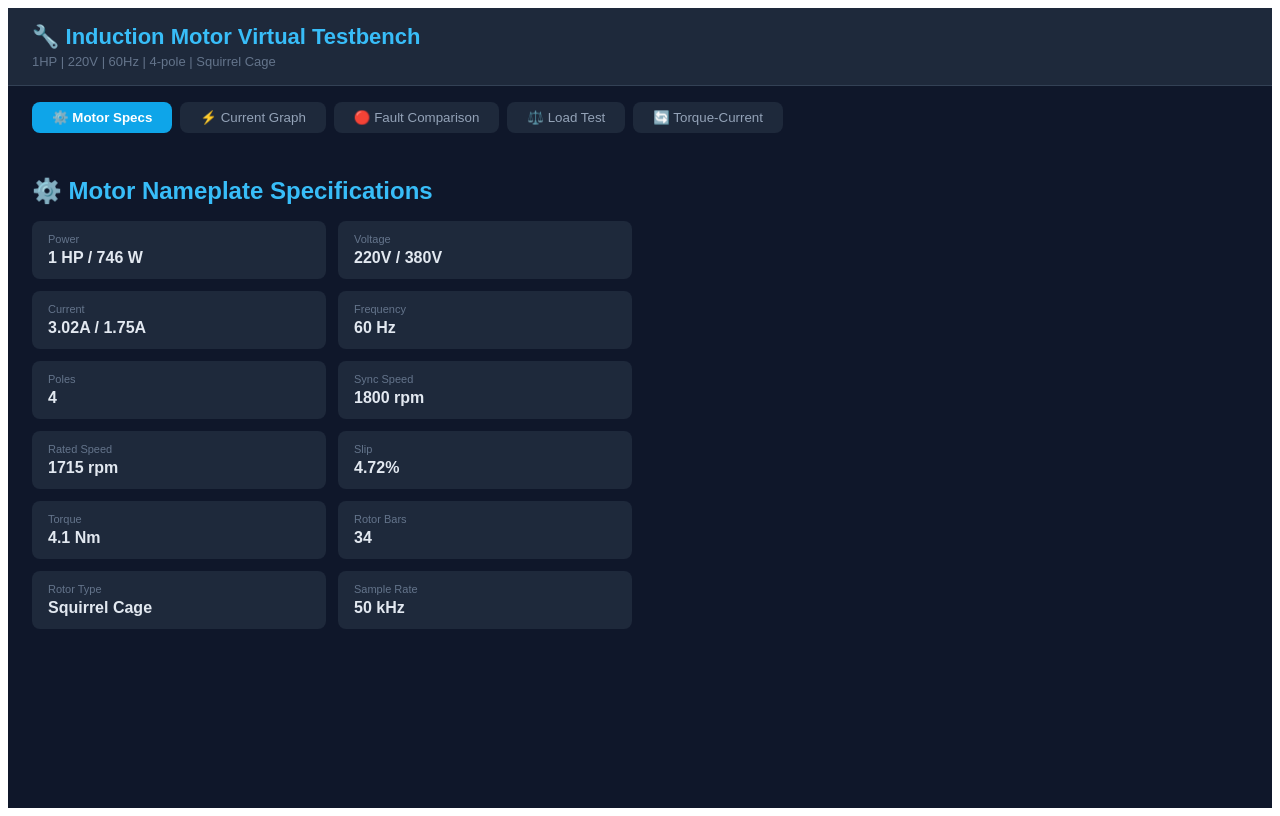
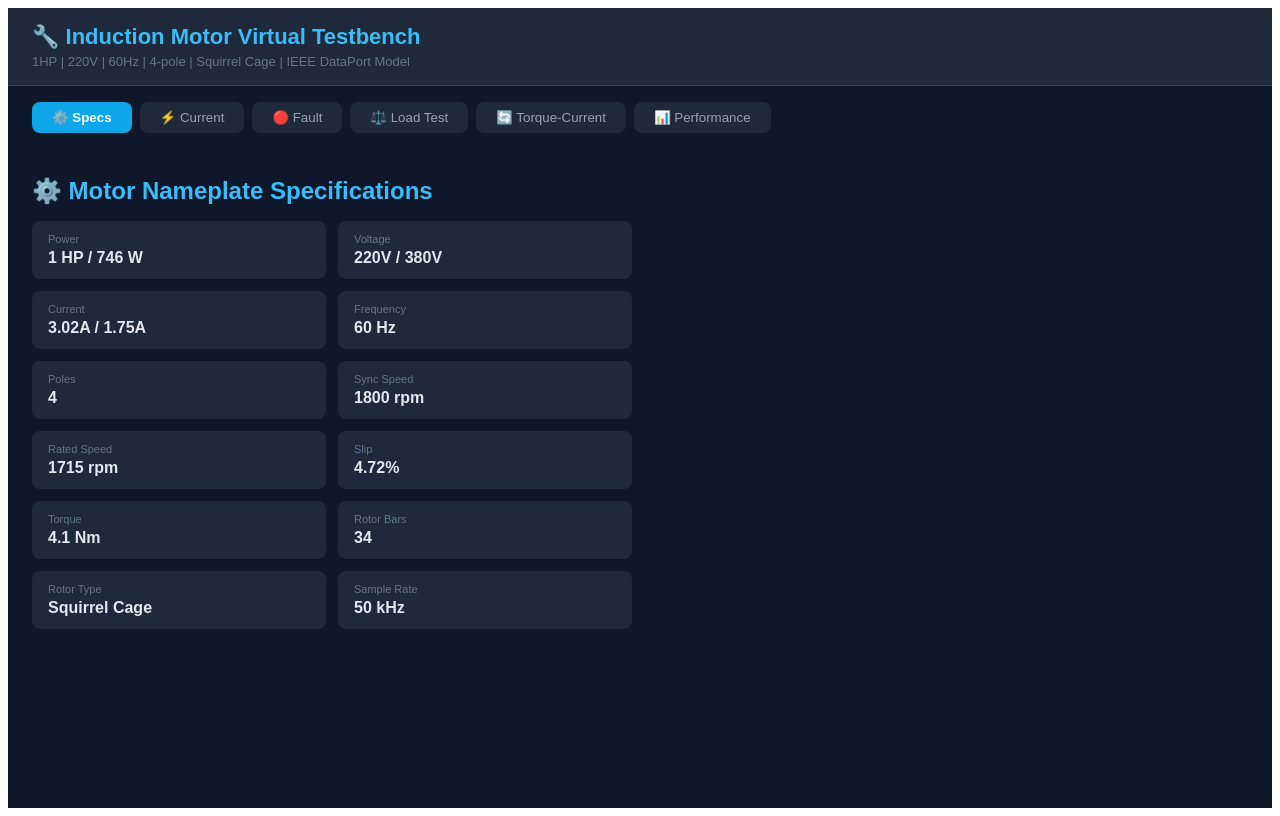
Before and after one commit to jwkimsmec/electric-motor-simulation, a React (Vite) app: page / in a window 1280 px wide. Built offline with nearby package versions, Linux system fonts and the light colour scheme.

Commit message:
Add full performance test tab with efficiency, losses and mechanical data

```diff
--- a/src/App.jsx
+++ b/src/App.jsx
@@ -4,22 +4,24 @@ import MotorSpecs from "./components/MotorSpecs.jsx";
 import FaultComparison from "./components/FaultComparison.jsx";
 import LoadTest from "./components/LoadTest.jsx";
 import TorqueCurrentTest from "./components/TorqueCurrentTest.jsx";
+import PerformanceTest from "./components/PerformanceTest.jsx";
 
 export default function App() {
   const [activeTab, setActiveTab] = useState("specs");
   const tabs = [
-    { id: "specs",   label: "⚙️ Motor Specs" },
-    { id: "current", label: "⚡ Current Graph" },
-    { id: "fault",   label: "🔴 Fault Comparison" },
-    { id: "load",    label: "⚖️ Load Test" },
-    { id: "torque",  label: "🔄 Torque-Current" },
+    { id: "specs",       label: "⚙️ Specs"         },
+    { id: "current",     label: "⚡ Current"        },
+    { id: "fault",       label: "🔴 Fault"          },
+    { id: "load",        label: "⚖️ Load Test"      },
+    { id: "torque",      label: "🔄 Torque-Current" },
+    { id: "performance", label: "📊 Performance"    },
   ];
 
   return (
     <div style={{ fontFamily: "sans-serif", background: "#0f172a", minHeight: "100vh", color: "#e2e8f0" }}>
       <div style={{ background: "#1e293b", padding: "16px 24px", borderBottom: "1px solid #334155" }}>
         <h1 style={{ margin: 0, color: "#38bdf8", fontSize: 22 }}>🔧 Induction Motor Virtual Testbench</h1>
-        <p style={{ margin: "4px 0 0", color: "#64748b", fontSize: 13 }}>1HP | 220V | 60Hz | 4-pole | Squirrel Cage</p>
+        <p style={{ margin: "4px 0 0", color: "#64748b", fontSize: 13 }}>1HP | 220V | 60Hz | 4-pole | Squirrel Cage | IEEE DataPort Model</p>
       </div>
       <div style={{ display: "flex", gap: 8, padding: "16px 24px 0", flexWrap: "wrap" }}>
         {tabs.map(tab => (
@@ -35,11 +37,12 @@ export default function App() {
         ))}
       </div>
       <div style={{ padding: 24 }}>
-        {activeTab === "specs"   && <MotorSpecs />}
-        {activeTab === "current" && <CurrentGraph />}
-        {activeTab === "fault"   && <FaultComparison />}
-        {activeTab === "load"    && <LoadTest />}
-        {activeTab === "torque"  && <TorqueCurrentTest />}
+        {activeTab === "specs"       && <MotorSpecs />}
+        {activeTab === "current"     && <CurrentGraph />}
+        {activeTab === "fault"       && <FaultComparison />}
+        {activeTab === "load"        && <LoadTest />}
+        {activeTab === "torque"      && <TorqueCurrentTest />}
+        {activeTab === "performance" && <PerformanceTest />}
       </div>
     </div>
   );
```
